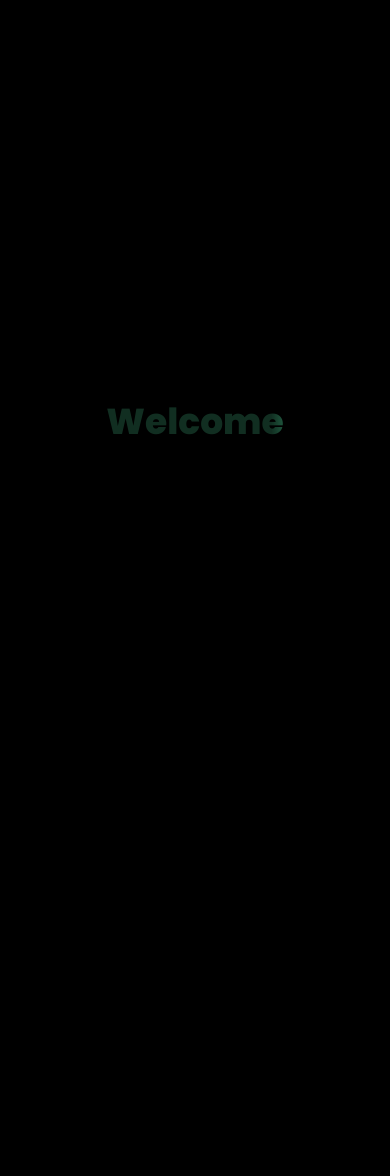
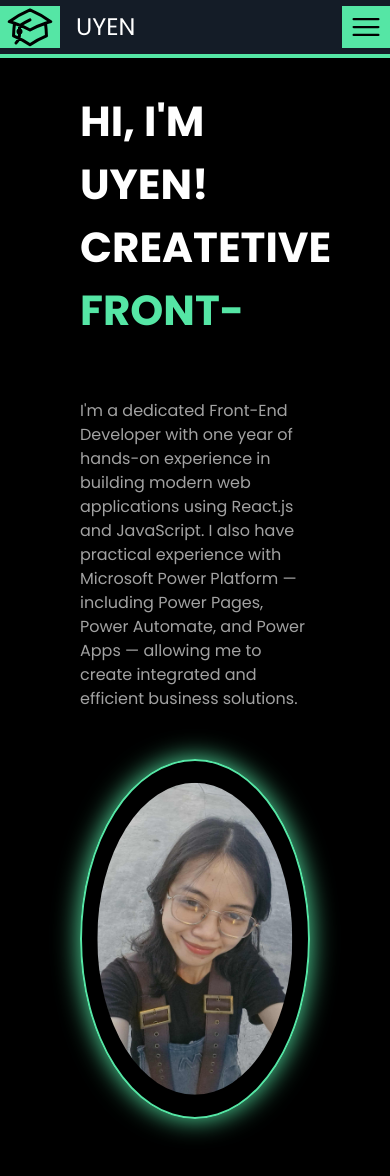
Before and after one commit to TruongThuUyen/My-Portfolio-Project, a Next.js app: page / in a window 390 px wide. Shown: the top 1176 px of the page. Before the commit the page ends 844 px from the top, so only its background shows below. Built offline with nearby package versions, Linux system fonts and the light colour scheme.

Commit message:
Update Welcome page and added Header, added Home Page

```diff
--- a/src/app/globals.css
+++ b/src/app/globals.css
@@ -1,8 +1,17 @@
 @import 'tailwindcss';
 
 :root {
+  /* width - height */
+  --max-width-lg: calc(100% - 208px);
+  --max-width-md: calc(100% - 160px);
+
+  --header-height-lg: 78px;
+  --header-height-sm: 60px;
+  --header-height-xs: 54px;
+
   --background: #000;
   --color-primary-green: #55e6a5;
+  --color-primary-black: #141c27;
 
   /* text color */
   --text-primary-color: #a2a2a2;
@@ -13,10 +22,6 @@
 }
 
 @theme inline {
-  /* --color-background: var(--background);
-  --color-foreground: var(--foreground);
-  --font-sans: var(--font-geist-sans);
-  --font-mono: var(--font-geist-mono); */
 }
 
 @media (prefers-color-scheme: dark) {
@@ -33,5 +38,4 @@
 html,
 body {
   background-color: var(--background);
-  /* font-family: 'Poppins'; */
 }
--- a/src/app/loading.js
+++ b/src/app/loading.js
@@ -3,14 +3,12 @@ import '@/styles/loading.css';
 export default function Loading() {
   return (
     <div className='flex items-center justify-center w-full h-screen '>
-      <section>
-        <span
-          className='text-4xl sm:text-7xl  font-extrabold
-            text-(--color-primary-green)'>
-          Welcome
-        </span>
-      </section>
-      <div className='light'></div>
+      <h1
+        className='relative text-4xl sm:text-7xl font-extrabold text-[rgba(40, 44, 52, 0.8)]
+             m-0'
+        data-text='Welcome'>
+        Welcome
+      </h1>
     </div>
   );
 }
--- a/src/app/page.js
+++ b/src/app/page.js
@@ -1,18 +1,138 @@
 'use client';
 import { useEffect, useState } from 'react';
 import Loading from './loading';
+import '@/styles/page.css';
+import avatar from '../../public/images/avatar.jpg';
 
 export default function Home() {
   const [isLoading, setIsLoading] = useState(false);
 
   useEffect(() => {
-    const timer = setTimeout(() => setIsLoading(false), 3000);
+    const timer = setTimeout(() => {
+      setIsLoading(false);
+    }, 3000);
     return () => clearTimeout(timer);
   }, []);
 
   return (
-    <div className=''>
-      <Loading />
-    </div>
+    <main className='h-[2000px]'>
+      {isLoading ? (
+        <Loading />
+      ) : (
+        <section
+          className='w-screen h-screen
+
+      '>
+          <header className='fixed top-0 flex h-[54px] sm:h-[60px] lg:h-[78px] justify-between items-center left-0 right-0 md:left-4 md:right-4 lg:left-[104px] lg:right-[104px] z-10 py-1.5 lg:py-0 bg-[var(--color-primary-black)] text-white'>
+            <div className='flex h-full gap-4 justify-between items-center'>
+              <span className='flex justify-center items-center h-full px-1.5 sm:px-4 bg-[var(--color-primary-green)] text-black'>
+                <svg
+                  xmlns='http://www.w3.org/2000/svg'
+                  fill='none'
+                  viewBox='0 0 24 24'
+                  strokeWidth={1.5}
+                  stroke='currentColor'
+                  className='size-12 lg:size-17'>
+                  <path
+                    strokeLinecap='round'
+                    strokeLinejoin='round'
+                    d='M4.26 10.147a60.438 60.438 0 0 0-.491 6.347A48.62 48.62 0 0 1 12 20.904a48.62 48.62 0 0 1 8.232-4.41 60.46 60.46 0 0 0-.491-6.347m-15.482 0a50.636 50.636 0 0 0-2.658-.813A59.906 59.906 0 0 1 12 3.493a59.903 59.903 0 0 1 10.399 5.84c-.896.248-1.783.52-2.658.814m-15.482 0A50.717 50.717 0 0 1 12 13.489a50.702 50.702 0 0 1 7.74-3.342M6.75 15a.75.75 0 1 0 0-1.5.75.75 0 0 0 0 1.5Zm0 0v-3.675A55.378 55.378 0 0 1 12 8.443m-7.007 11.55A5.981 5.981 0 0 0 6.75 15.75v-1.5'
+                  />
+                </svg>
+              </span>
+              <span className='text-2xl lg:text-4xl font-light'>UYEN</span>
+            </div>
+
+            <input
+              id='checkbox'
+              className='absolute right-5 w-8 h-10 z-1 opacity-0 cursor-pointer'
+              type='checkbox'
+            />
+
+            <ul className='nav-list lg:relative lg:top-auto lg:flex justify-between items-center text-sm mr-6 bg-[var(--color-primary-black)]'>
+              <li className=''>
+                <a href='#home'>Home</a>
+              </li>
+              <li className=''>
+                <a href='#about'>About</a>
+              </li>
+
+              <li className=''>
+                <a href='#service'>Service</a>
+              </li>
+
+              <li className=''>
+                <a href='#project'>Project</a>
+              </li>
+
+              <li className=''>
+                <a href='#contact'>Contact</a>
+              </li>
+            </ul>
+
+            <label
+              htmlFor='checkbox'
+              className='header__navbar-icon-wrapper flex lg:hidden justify-center items-center h-full px-1.5 sm:px-4 bg-[var(--color-primary-green)] text-black cursor-pointer'>
+              <svg
+                xmlns='http://www.w3.org/2000/svg'
+                fill='none'
+                viewBox='0 0 24 24'
+                strokeWidth={1.5}
+                stroke='currentColor'
+                className='menu-icon size-9 cursor-pointer'>
+                <path
+                  strokeLinecap='round'
+                  strokeLinejoin='round'
+                  d='M3.75 6.75h16.5M3.75 12h16.5m-16.5 5.25h16.5'
+                />
+              </svg>
+              <svg
+                xmlns='http://www.w3.org/2000/svg'
+                fill='none'
+                viewBox='0 0 24 24'
+                strokeWidth={1.5}
+                stroke='currentColor'
+                className='size-9 close-icon cursor-pointer'>
+                <path strokeLinecap='round' strokeLinejoin='round' d='M6 18 18 6M6 6l12 12' />
+              </svg>
+            </label>
+          </header>
+
+          <div className='home-page w-[var(--max-width-md)] lg:w-[var(--max-width-lg)] mx-auto text-white mt-[var(--header-height-xs)] sm:mt-[var(--header-height-sm)] lg:mt-[var(--header-height-lg)]'>
+            <div className='block lg:flex gap-10'>
+              <div className='w-full lg:w-[50%]'>
+                <div className='intro-wrapper py-9'>
+                  <h1 className='intro__title'>Hi, I'M Uyen! Createtive</h1>
+                  <div className='intro__animation-typing'>
+                    <div className='second'>
+                      <span>Front-END Developer</span>
+                    </div>
+                    <div className='first'>
+                      <span>Power Platform Dev</span>
+                    </div>
+                  </div>
+                </div>
+
+                <div className='my-5'>
+                  <p className='text-[var(--text-primary-color)]'>
+                    I'm a dedicated Front-End Developer with one year of hands-on experience in
+                    building modern web applications using React.js and JavaScript. I also have
+                    practical experience with Microsoft Power Platform — including Power Pages,
+                    Power Automate, and Power Apps — allowing me to create integrated and efficient
+                    business solutions.
+                  </p>
+                </div>
+              </div>
+
+              <div className='avatar-container hidden lg:flex lg:w-[50%] items-center justify-center my-12'>
+                <div className='avatar-border'>
+                  <img src={avatar.src} className='avatar-image object-cover' alt='avatar' />
+                </div>
+              </div>
+            </div>
+          </div>
+        </section>
+      )}
+    </main>
   );
 }
--- a/src/styles/loading.css
+++ b/src/styles/loading.css
@@ -1,26 +1,36 @@
-section h2 {
+h1 {
+  color: rgba(40, 44, 52, 0.8);
 }
 
-.light {
-  position: fixed;
-  top: 0;
-  left: 0;
-  width: 100%;
-  height: 100%;
-  pointer-events: none;
-  /*location x= 30% - y = 50%.*/
-  background: radial-gradient(circle, transparent 10%, rgba(0, 0, 0, 0.8) 20%);
-  background-size: 200% 100%;
-  background-repeat: no-repeat;
-  animation: move-glow 2s linear infinite;
+h1:before {
+  /* Get content from the data-text attribute and create one rectangle-like layer.*/
+  content: attr(data-text);
+  position: absolute; /*Overlay the text */
+  /* Gradient background cutout shows only in text. */
+  background-color: var(--color-primary-green);
+  --webkit-background-clip: text;
+  /* Limit the background area inside the text */
+  background-clip: text;
+  color: transparent;
+  background-size: 100% 90%;
+  line-height: 0.9;
+  /* Cut the text to show only in the small ellipse — creating the illusion of a beam of light. */
+  clip-path: ellipse(80px 80px at -2.54% -9.25%);
+  animation: swing 3s infinite;
+  animation-direction: alternate;
 }
 
-@keyframes move-glow {
+@keyframes swing {
   0% {
-    background-position: 100% center;
+    -webkit-clip-path: ellipse(80px 80px at -2.54% -9.25%);
+    clip-path: ellipse(80px 80px at -2.54% -9.25%);
   }
-
+  50% {
+    -webkit-clip-path: ellipse(80px 80px at 49.66% 64.36%);
+    clip-path: ellipse(80px 80px at 49.66% 64.36%);
+  }
   100% {
-    background-position: 0% center;
+    -webkit-clip-path: ellipse(80px 80px at 102.62% -1.61%);
+    clip-path: ellipse(80px 80px at 102.62% -1.61%);
   }
 }
--- /dev/null
+++ b/src/styles/page.css
@@ -0,0 +1,201 @@
+/* Home section css */
+
+.avatar-stage {
+  display: flex;
+  flex-direction: column;
+  align-items: center;
+  padding: 30px;
+  background-color: var(--secondary-bg);
+  border-radius: 20px;
+  margin-bottom: 20px;
+  box-shadow: 0 10px 30px rgba(0, 0, 0, 0.3);
+  width: 100%;
+  max-width: 500px;
+  position: relative;
+  overflow: hidden;
+}
+
+.avatar-stage::before {
+  content: '';
+  position: absolute;
+  top: -50%;
+  left: -50%;
+  width: 200%;
+  height: 200%;
+  background: linear-gradient(
+    45deg,
+    transparent,
+    transparent,
+    rgba(123, 66, 246, 0.1),
+    transparent,
+    transparent
+  );
+  transform: rotate(45deg);
+  animation: glow 10s linear infinite;
+  z-index: 0;
+}
+
+@keyframes glow {
+  0% {
+    transform: rotate(45deg) translateX(-100%);
+  }
+  100% {
+    transform: rotate(45deg) translateX(100%);
+  }
+}
+
+.nav-list {
+  height: 100%;
+  transition: 0.3s ease-in;
+}
+
+.nav-list li {
+  height: 100%;
+  display: flex;
+  align-items: center;
+  text-transform: uppercase;
+  text-align: center;
+  cursor: pointer;
+}
+
+.nav-list li a {
+  height: 100%;
+  display: flex;
+  align-items: center;
+  justify-content: center;
+  font-size: 14px;
+  padding: 0 20px;
+  color: var(--text-secondary-color);
+  text-transform: uppercase;
+  text-align: center;
+  cursor: pointer;
+}
+
+.nav-list li a:hover {
+  color: var(--color-primary-green);
+  transition: all 0.3s ease-in;
+}
+
+.intro__title {
+  color: var(--text-secondary-color);
+  font-size: 42px;
+  font-weight: 700;
+  text-transform: uppercase;
+}
+
+.intro__animation-typing {
+  height: 4rem;
+  overflow: hidden;
+}
+
+.intro__animation-typing > div > span {
+  font-size: 2.625rem;
+  text-transform: uppercase;
+  font-weight: 700;
+  margin-bottom: 4rem;
+  color: var(--color-primary-green);
+  display: inline-block;
+}
+
+.intro__animation-typing div:first-child {
+  animation: text-typing 6s infinite;
+}
+
+@keyframes text-typing {
+  0% {
+    margin-top: 0;
+  }
+  10% {
+    margin-top: 0;
+  }
+
+  40% {
+    margin-top: -8rem;
+  }
+  60% {
+    margin-top: -8rem;
+  }
+
+  90%,
+  100% {
+    margin-top: 0;
+  }
+}
+
+/* Avatar css  */
+.avatar-container {
+  display: flex;
+  justify-content: center;
+  align-items: center;
+}
+
+.avatar-border {
+  position: relative;
+  width: 360px;
+  height: 360px;
+  border-radius: 50%;
+  border: 2px solid var(--color-primary-green);
+  padding: 6px;
+  box-shadow: 0 0 26px var(--color-primary-green);
+}
+.avatar-image {
+  position: absolute;
+  top: 50%;
+  left: 50%;
+  width: calc(100% - 10% - 8px);
+  height: calc(100% - 10% - 8px);
+  transform: translate(-50%, -50%);
+  display: flex;
+  justify-content: center;
+  align-items: center;
+  object-fit: cover;
+  border-radius: 50%;
+  overflow: hidden;
+  transition: all 0.3s ease;
+}
+
+@media screen and (max-width: 1024px) {
+  .nav-list {
+    position: absolute;
+    top: 100%;
+    left: 0;
+    width: 100%;
+    height: 0;
+    overflow: hidden;
+    margin-left: 0;
+    border-top: 2px solid var(--color-primary-green);
+    border-bottom: 2px solid var(--color-primary-green);
+    transition: all 0.3s ease-in;
+    z-index: 5;
+  }
+
+  .nav-list li {
+    height: unset;
+  }
+
+  .nav-list li a {
+    padding: 2% 3%;
+    width: 100%;
+  }
+
+  .header__navbar-icon-wrapper .close-icon {
+    display: none;
+  }
+
+  #checkbox:checked ~ .nav-list {
+    height: calc(51px * 5 + 6px);
+    padding: 6px 0;
+    display: block;
+  }
+
+  #checkbox:checked ~ .header__navbar-icon-wrapper .menu-icon {
+    display: none;
+  }
+
+  #checkbox:checked ~ .header__navbar-icon-wrapper .close-icon {
+    display: block;
+  }
+
+  #checkbox:checked ~ .nav-list > li a {
+  }
+}
```
Also changed, not shown: public/images/avatar.jpg (added).
